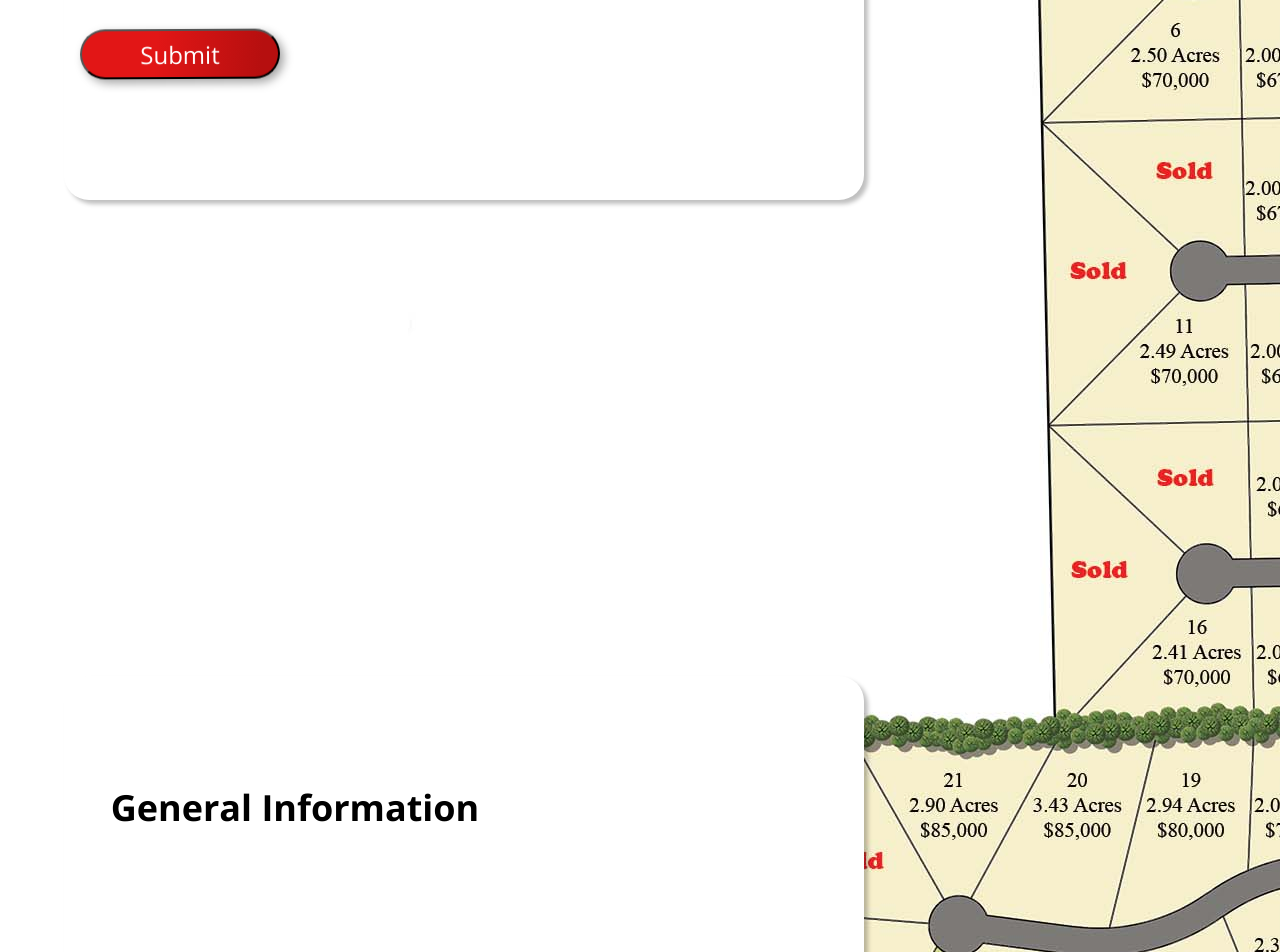
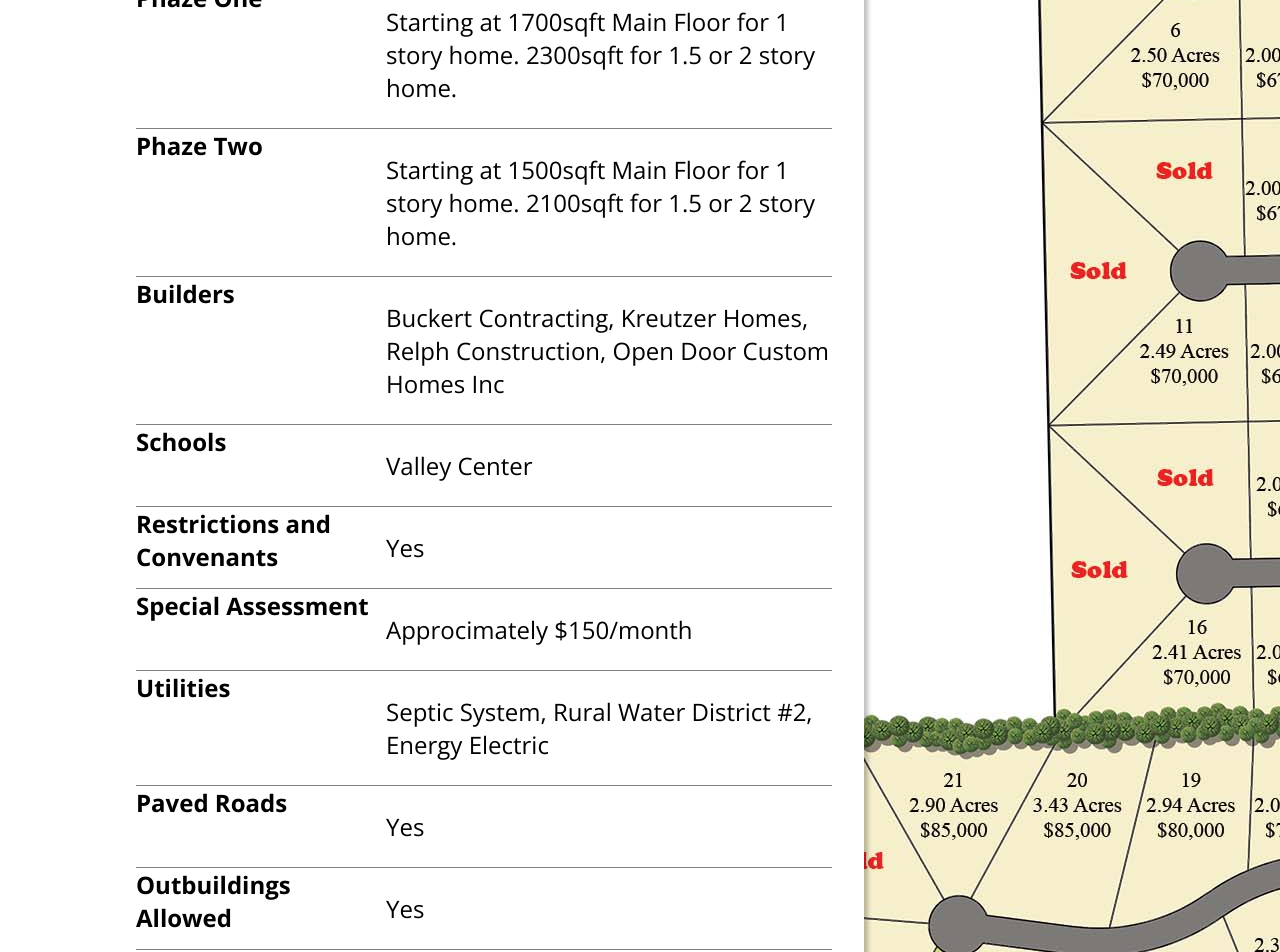
Before and after one commit to Alexander-Yarnell/barnhart, a React (Create React App) app: page / in a window 1280 px wide. Shown: the part 600-1552 px from the top of the page. Built offline with nearby package versions, Linux system fonts and the light colour scheme.

Commit message:
Redesigned Layout

```diff
--- a/src/App.js
+++ b/src/App.js
@@ -4,6 +4,7 @@ import React from "react";
 import Nav from "./components/Nav";
 import Map from "./components/Map";
 import Card from "./components/Card";
+import List from "./components/List";
 import Footer from "./components/Footer";
 import Contact from "./components/Contact";
 import Headshot from "./components/Headshot";
@@ -22,11 +23,10 @@ function App() {
       <Nav />
       <div className="app-container">
         <div className="left-column">
-          <Contact />
           <Card
             className="information"
             title="General Information"
-            text="Location: 97th and Oliver"
+            text={<List/>}
           />
         </div>
         <div className="right-column">
@@ -38,13 +38,10 @@ function App() {
           <Headshot headshot={headshot} madrigal={madrigal} />
         </div>
         <div className="info-container">
-          <Card
-            title="General Information"
-            text="Lorem ipsum dolor sit amet, consectetur adipiscing elit. Donec nec sagittis eros. Sed varius ullamcorper aliquam. Sed tincidunt mauris vitae mauris hendrerit, nec aliquam dolor commodo. Morbi id risus porttitor urna mollis accumsan. Aliquam venenatis risus ac interdum ultrices. Duis euismod et dolor ut aliquam. Praesent volutpat pulvinar ipsum, in rhoncus est ornare vel. Vivamus tincidunt lectus at felis pulvinar, varius sodales nisi tempor. Fusce dictum pretium porta. Mauris varius urna vitae orci feugiat, non tempus nisi placerat. Phasellus maximus diam sem, vitae volutpat mi lacinia ac. Curabitur tristique sollicitudin velit vel eleifend. Aliquam vel massa rhoncus, feugiat diam eget, finibus justo.  "
-          />
+          <Contact/>
         </div>
         <div className="builders-container">
-          <a href="">
+          <a href="https://buckertcontracting.com/" target="_blank">
             <img className="builders-img" src={buckert} />
           </a>
         </div>
--- /dev/null
+++ b/src/components/List.js
@@ -0,0 +1,68 @@
+import React from "react";
+
+import "../css/list.css";
+
+function List() {
+  return (
+    <div>
+      <ol className="list-group">
+        <li className="list-group-item">
+          <div className="item-name">Location</div>
+          <p className="item-description">97th and Oliver</p>
+        </li>
+        <li className="list-group-item">
+          <div className="item-name">Home Size</div>
+        </li>
+        <li className="list-group-item">
+          <div className="item-name">Phaze One</div>
+          <p className="item-description">
+            Starting at 1700sqft Main Floor for 1 story home. 2300sqft for 1.5
+            or 2 story home.
+          </p>
+        </li>
+        <li className="list-group-item">
+          <div className="item-name">Phaze Two</div>
+          <p className="item-description">
+            Starting at 1500sqft Main Floor for 1 story home. 2100sqft for 1.5
+            or 2 story home.
+          </p>
+        </li>
+        <li className="list-group-item">
+          <div className="item-name">Builders</div>
+          <p className="item-description">
+            Buckert Contracting, Kreutzer Homes, Relph Construction, Open Door
+            Custom Homes Inc
+          </p>
+        </li>
+        <li className="list-group-item">
+          <div className="item-name">Schools</div>
+          <p className="item-description">Valley Center</p>
+        </li>
+        <li className="list-group-item">
+          <div className="item-name">Restrictions and Convenants</div>
+          <p className="item-description">Yes</p>
+        </li>
+        <li className="list-group-item">
+          <div className="item-name">Special Assessment</div>
+          <p className="item-description">Approcimately $150/month</p>
+        </li>
+        <li className="list-group-item">
+          <div className="item-name">Utilities</div>
+          <p className="item-description">
+            Septic System, Rural Water District #2, Energy Electric{" "}
+          </p>
+        </li>
+        <li className="list-group-item">
+          <div className="item-name">Paved Roads</div>
+          <p className="item-description">Yes</p>
+        </li>
+        <li className="list-group-item">
+          <div className="item-name">Outbuildings Allowed</div>
+          <p className="item-description">Yes</p>
+        </li>
+      </ol>
+    </div>
+  );
+}
+
+export default List;
--- a/src/css/card.css
+++ b/src/css/card.css
@@ -6,15 +6,14 @@ body {
 }
 
 .card-width {
-  padding: 2%;
-  width: 100$;
+  width: 50rem;
   background-color: #fff;
   box-shadow: 4px 4px 4px rgba(0, 0, 0, 0.25);
   border-radius: 25px;
 }
 
 .card-title {
-  padding: 4%;
+  padding-left: 7%;
   font-family: "Open Sans";
   font-size: 36px;
 }
--- /dev/null
+++ b/src/css/list.css
@@ -0,0 +1,24 @@
+body{
+  margin: 0;
+  padding: 0;
+}
+
+ol li {
+  list-style-type: none;
+  border-bottom: 1px solid grey;
+}
+
+.list-group-item {
+  display: grid;
+  grid-template-columns: 250px auto;
+
+}
+
+.item-name{
+  font-weight: bold;
+  font-size: 24px;
+}
+
+.item-description{
+
+}
--- a/src/css/website.css
+++ b/src/css/website.css
@@ -15,7 +15,7 @@ body {
   grid-template-rows: auto;
   grid-row-gap: 15rem;
   margin-top: 10vh;
-  grid-column: 2 / 3;
+  grid-column: 2 / 5;
 }
 
 .right-column {
```
